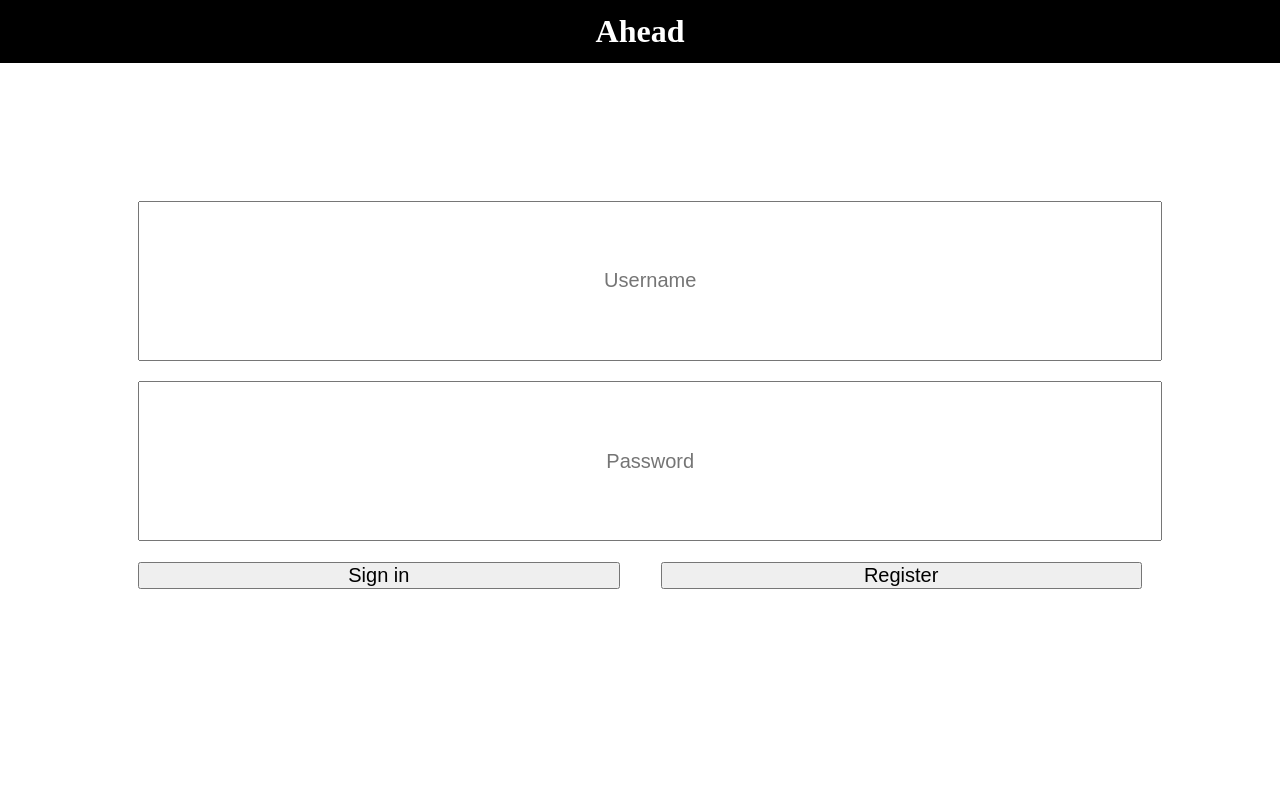
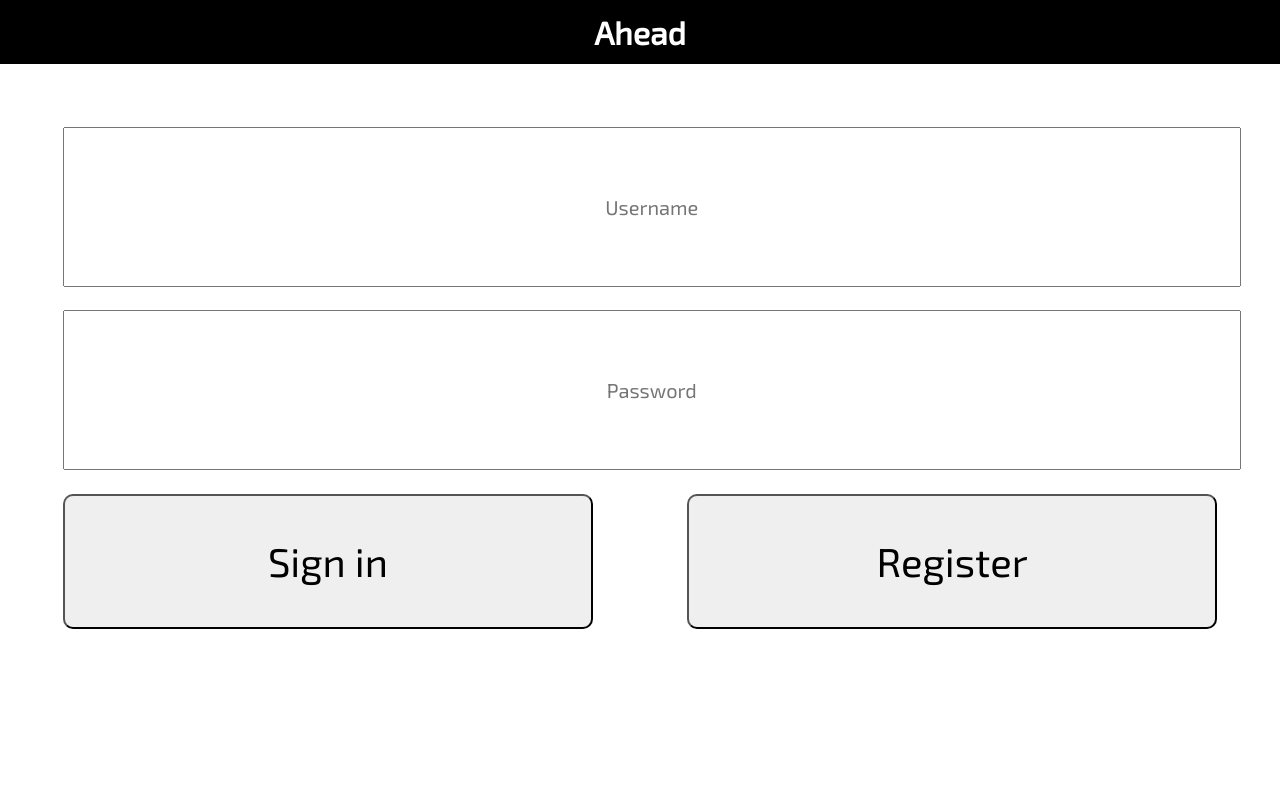
Before and after one commit to aakashadesara/Ahead---Goal-Management, a PHP site: page / in a window 1280 px wide. Run offline with PHP 8.4, Linux system fonts and the light colour scheme.

Commit message:
Commit 5

```diff
--- a/index.html
+++ b/index.html
@@ -4,6 +4,7 @@
 	<title>Ahead</title>
 
 	<link rel="stylesheet" type="text/css" href="style.css">
+	<link href='http://fonts.googleapis.com/css?family=Exo+2' rel='stylesheet' type='text/css'>
 </head>
 
 <body>
--- a/main.html
+++ b/main.html
@@ -4,6 +4,7 @@
 	<title>Ahead</title>
 
 	<link rel="stylesheet" type="text/css" href="style.css">
+	<link href='http://fonts.googleapis.com/css?family=Exo+2' rel='stylesheet' type='text/css'>
 </head>
 
 <body>
@@ -18,6 +19,8 @@
 		<input type="text" name="fname" class = "date" placeholder = "Date (e.g 03/16/2011)"> <br>
 		<input type="text" name="fname" class = "frequency" placeholder = "Frequency per week (e.g 5)"> <br>
 
+		<button class = "goal"> Add Goal </button>
+
 	</div>
 
 
--- a/style.css
+++ b/style.css
@@ -1,12 +1,13 @@
 * {
 	margin: 0px;
 	padding: 0px;
+	font-family: 'Exo 2', sans-serif;
 }
 
 .form {
 
-	margin: 5%;
-	padding: 5%;
+	margin: 2%;
+	padding: 2%;
 
 }
 
@@ -19,17 +20,36 @@
 }
 
 .sign_in {
-	float: left;
-	width: 47%;
 	margin: 1%;
-	font-size: 20px;
+	width: 45%;
+	padding: 10px;
+	height: 135px;
+	border-radius: 10px;
+	text-align: center;
+	font-size: 40px;
+
+}
+
+.goal {
+	margin: 1%;
+	width: 100%;
+	padding: 10px;
+	height: 135px;
+	border-radius: 10px;
+	text-align: center;
+	font-size: 80px;
+
 }
 
 .register {
+	margin: 1%;
+	width: 45%;
+	padding: 10px;
+	height: 135px;
+	border-radius: 10px;
+	text-align: center;
+	font-size: 40px;
 	float: right;
-	width: 47%;
-	font-size: 20px;
-	margin: 1%;
 }
 
 
```
